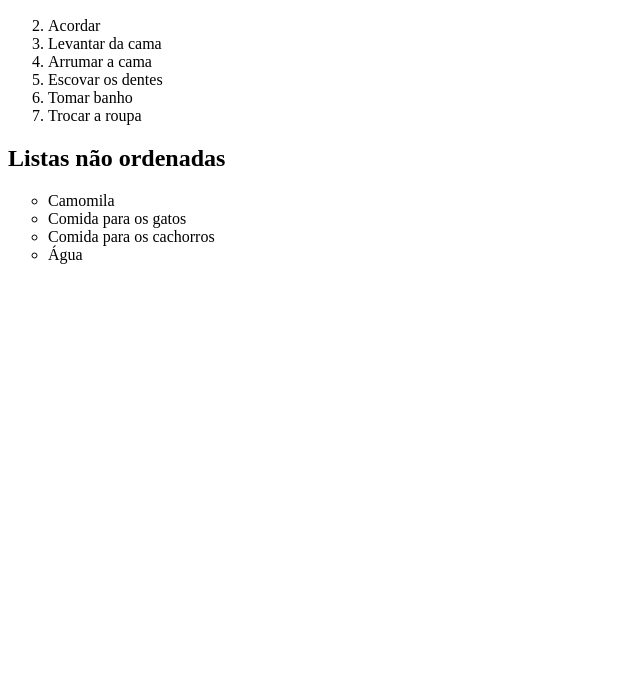
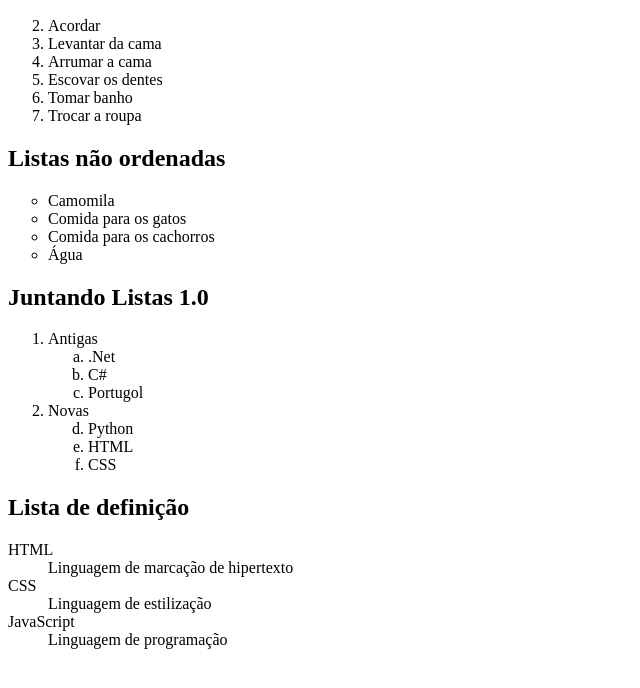
Before and after one commit to AstorXD/Estudos-HTML5-CSS3, a plain HTML site: page 009b/index.html in a window 1280 px wide. Shown: the part 110-798 px from the top of the page, without its empty margins (0-640 px from the left). Drawn offline with Linux system fonts and the light colour scheme.

Commit message:
Exec. 009b realizado

```diff
--- a/009b/index.html
+++ b/009b/index.html
@@ -27,6 +27,31 @@
       <li>Comida para os cachorros</li>
       <li>Água</li>
     </ul>
+    <h2>Juntando Listas 1.0</h2>
+    <ol>
+      <li>Antigas</li>
+      <ol type="a">
+        <li>.Net</li>
+        <li>C#</li>
+        <li>Portugol</li>
+      </ol>
+      <li>Novas</li>
+      <ol type="a" start="4">
+        <!-- o start é sempre numérico, mesmo que o type seja em letras -->
+        <li>Python</li>
+        <li>HTML</li>
+        <li>CSS</li>
+      </ol>
+    </ol>
+    <h2>Lista de definição</h2>
+    <dl>
+      <dt>HTML</dt>
+      <dd>Linguagem de marcação de hipertexto</dd>
+      <dt>CSS</dt>
+      <dd>Linguagem de estilização</dd>
+      <dt>JavaScript</dt>
+      <dd>Linguagem de programação</dd>
+    </dl>
     <script src="script.js"></script>
   </body>
 </html>
```
